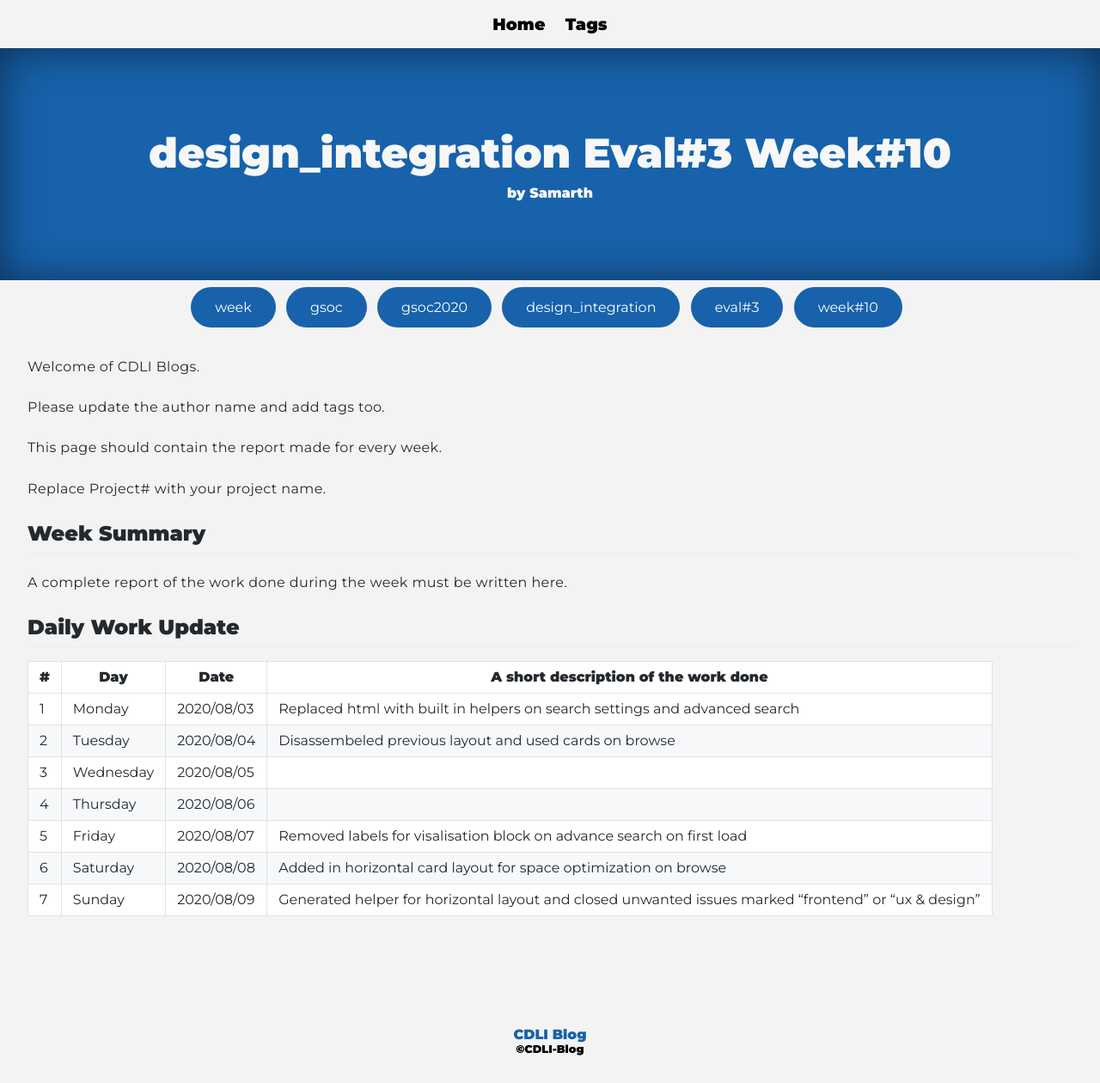
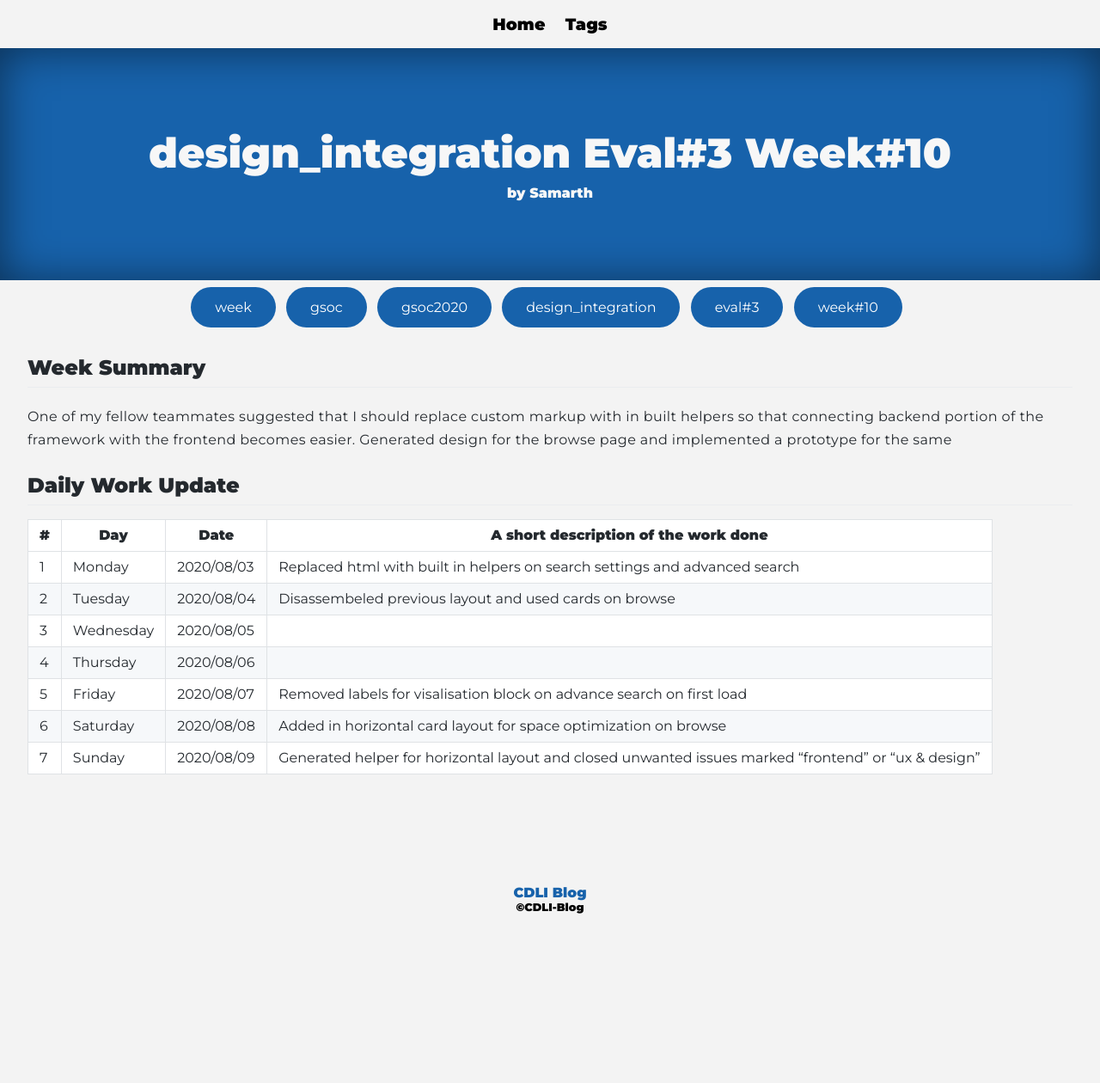
Before and after one commit to cdli-gh/blog, a Jekyll site: the page built from _blog/gsoc20/design_integration/posts/12_week10.md, in a window 1280 px wide. Shown: the whole page at 86% size. Built offline with Jekyll 4.4.1, drawn with Linux system fonts in a browser that asks for light colours; Markdown is read by kramdown in place of the engine named in the settings; after the commit the page ends 1095 px from its top, so only the background shows below that.

Commit message:
Update 12_week10.md

```diff
--- a/_blog/gsoc20/design_integration/posts/12_week10.md
+++ b/_blog/gsoc20/design_integration/posts/12_week10.md
@@ -4,18 +4,11 @@ title: design_integration Eval#3 Week#10
 author: "Samarth"
 tags: ["week","gsoc","gsoc2020","design_integration","eval#3","week#10"]
 ---
-Welcome of CDLI Blogs.
-
-Please update the author name and add tags too.
-
-This page should contain the report made for every week.
-
-Replace Project# with your project name.
 
 ## Week Summary
-
-A complete report of the work done during the week must be written here.
-
+One of my fellow teammates suggested that I should replace custom markup with in built helpers so that connecting
+backend portion of the framework with the frontend becomes easier. Generated design for the browse page and implemented a
+prototype for the same
 
 ## Daily Work Update
 
```
